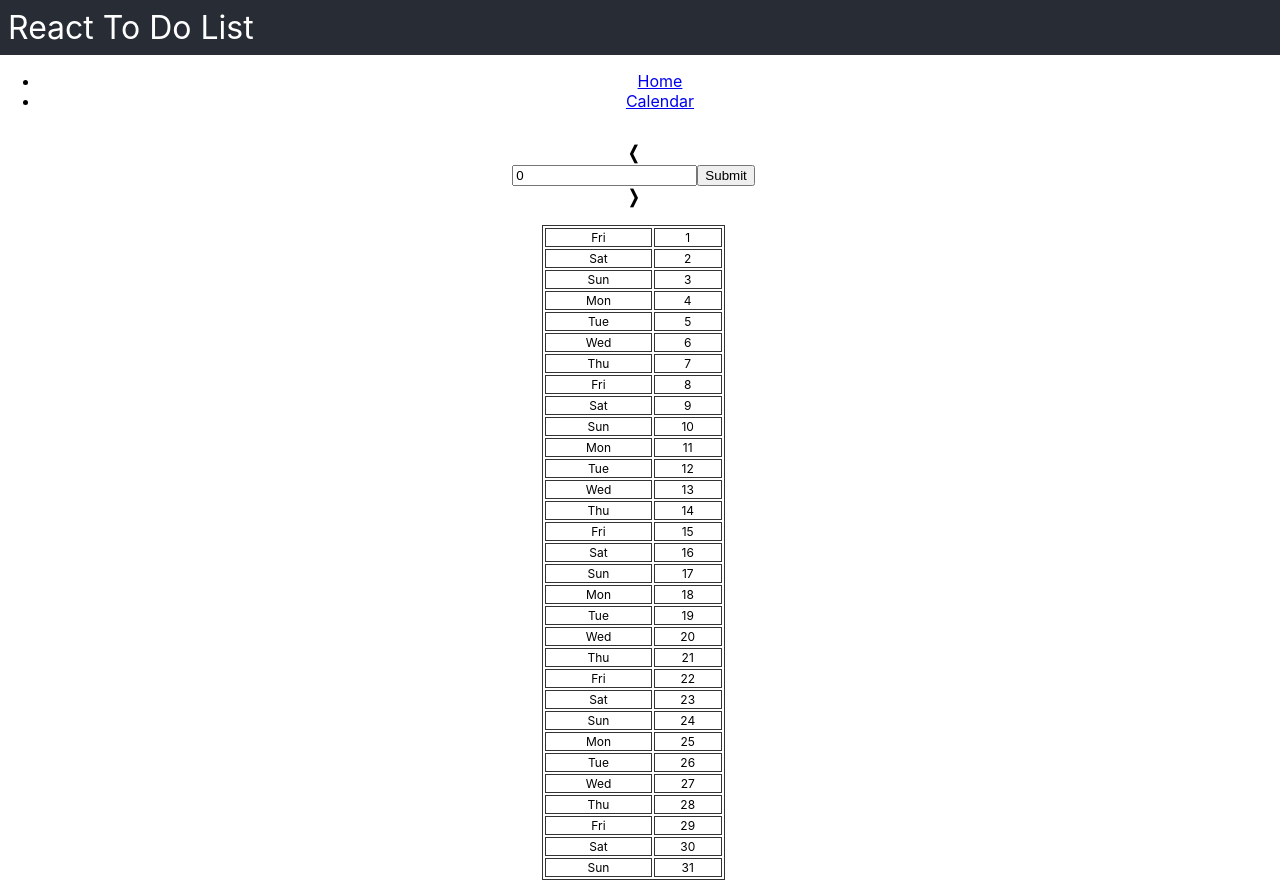
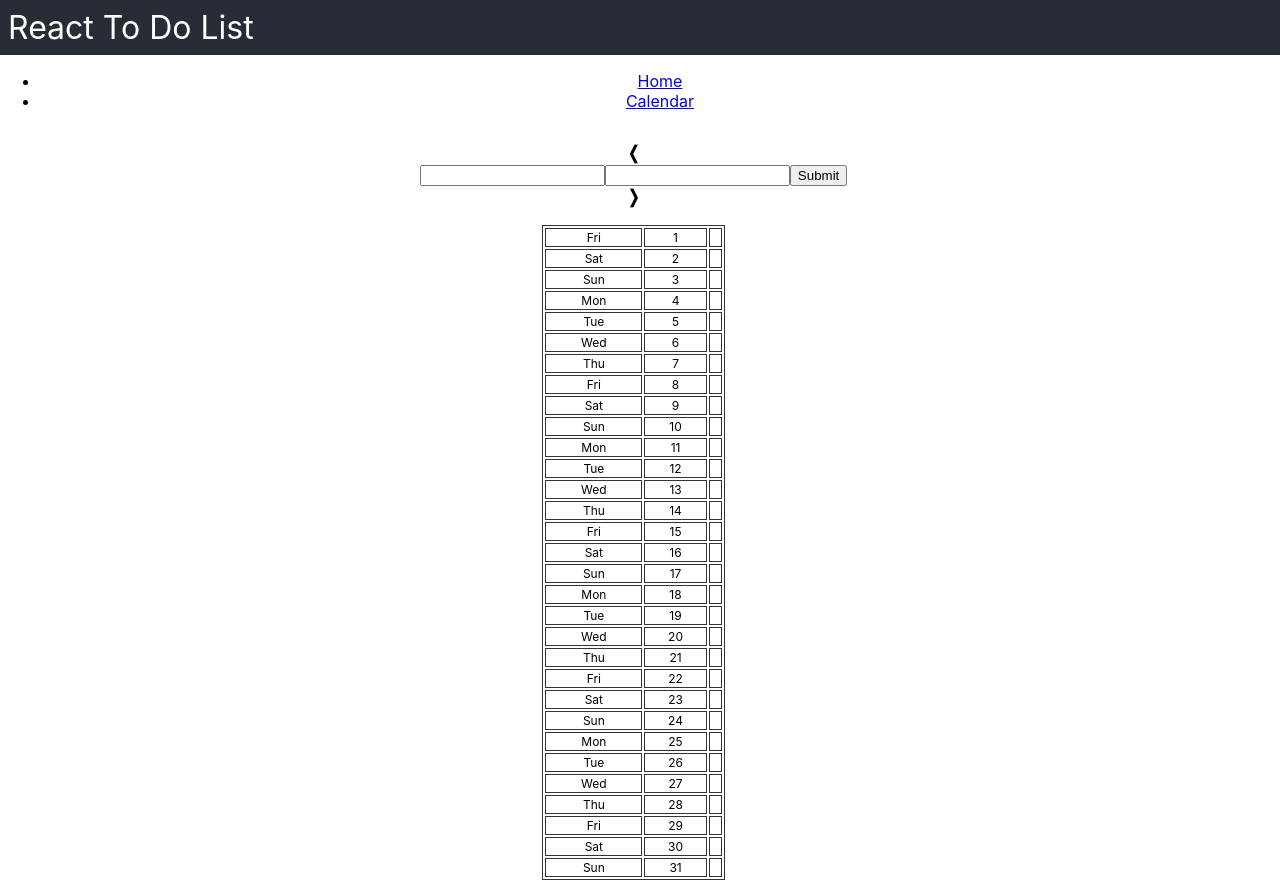
Before and after one commit to Skyrlon/react-todo-list, a React (Create React App) app: page /calendar in a window 1280 px wide. Both pictures are taken after a click on the element 163 px from the left and 561 px from the top of the page. Built offline with nearby package versions, Linux system fonts and the light colour scheme.

Commit message:
added another input to choose a specific month

```diff
--- a/src/components/Calendar.jsx
+++ b/src/components/Calendar.jsx
@@ -52,7 +52,10 @@ const StyledCalendar = styled.div`
 const Calendar = ({ todos }) => {
   const [year, setYear] = useState(new Date(Date.now()).getFullYear());
 
-  const [dateGoingToSubmit, setDateGoingToSubmit] = useState(year);
+  const [yearGoingToSubmit, setYearGoingToSubmit] = useState(year);
+  const [monthGoingToSubmit, setMonthGoingToSubmit] = useState("");
+
+  const [dateAsked, setDateAsked] = useState(year);
 
   const monthsNames = [
     "January",
@@ -75,12 +78,12 @@ const Calendar = ({ todos }) => {
     let array = [];
     if (calendarFormat === "year") {
       monthsNames.forEach((month, index) => {
-        let daysInMonth = new Date(dateGoingToSubmit, index + 1, 0).getDate();
+        let daysInMonth = new Date(dateAsked, index + 1, 0).getDate();
         let days = [];
         for (let i = 0; i < daysInMonth; i++) {
           days.push({
             name: new Intl.DateTimeFormat("en-US", { weekday: "short" }).format(
-              new Date(`${i + 1} ${month} ${dateGoingToSubmit}`)
+              new Date(`${i + 1} ${month} ${dateAsked}`)
             ),
             number: i + 1,
           });
@@ -88,12 +91,16 @@ const Calendar = ({ todos }) => {
         array.push({ id: monthsNames.indexOf(month), name: month, days: days });
       });
     } else if (calendarFormat === "month") {
-      let daysInMonth = new Date(year, dateGoingToSubmit + 1, 0).getDate();
+      let daysInMonth = new Date(
+        year,
+        monthsNames.indexOf(dateAsked.split(" ")[0]) + 1,
+        0
+      ).getDate();
       for (let i = 0; i < daysInMonth; i++) {
         let day = {
           id: i,
           name: new Intl.DateTimeFormat("en-US", { weekday: "short" }).format(
-            new Date(`${i + 1} ${monthsNames[dateGoingToSubmit]} ${year}`)
+            new Date(`${i + 1} ${dateAsked}`)
           ),
           number: i + 1,
         };
@@ -103,13 +110,19 @@ const Calendar = ({ todos }) => {
     return array;
   };
 
+  const handleDateSubmit = (e) => {
+    e.preventDefault();
+    setCalendarFormat("month");
+    setDateAsked(`${monthGoingToSubmit} ${yearGoingToSubmit}`);
+  };
+
   const [calendar, setCalendar] = useState([]);
 
   useEffect(
     () => {
       setCalendar(setUpCalendar());
     }, // eslint-disable-next-line
-    [dateGoingToSubmit]
+    [dateAsked]
   );
 
   return (
@@ -125,17 +138,22 @@ const Calendar = ({ todos }) => {
           &#10092;
         </div>
 
-        <form
-          onSubmit={(e) => {
-            e.preventDefault();
-            setYear(dateGoingToSubmit);
-          }}
+        <form //marche pas car calendarFormat ne change pas, si year mettre un seul input, si month mettre un input pour les mois et un autre pour l'année
+          onSubmit={handleDateSubmit}
         >
+          <input
+            name="month-input"
+            type="text"
+            value={monthGoingToSubmit}
+            onChange={(e) => {
+              setMonthGoingToSubmit(e.target.value);
+            }}
+          />
           <input
             name="year-input"
             type="text"
-            value={dateGoingToSubmit}
-            onChange={(e) => setDateGoingToSubmit(e.target.value)}
+            value={yearGoingToSubmit.year}
+            onChange={(e) => setYearGoingToSubmit(e.target.value)}
           />
           <input type="submit" />
         </form>
@@ -158,7 +176,7 @@ const Calendar = ({ todos }) => {
               key={month.id}
               onClick={() => {
                 setCalendarFormat("month");
-                setDateGoingToSubmit(monthsNames.indexOf(month.name));
+                setDateAsked(`${month.name} ${year}`);
                 setUpCalendar();
               }}
             >
@@ -215,6 +233,36 @@ const Calendar = ({ todos }) => {
                 <tr key={day.id}>
                   <td>{day.name}</td>
                   <td>{day.number}</td>
+                  {todos.filter(
+                      (todo) =>
+                        todo.deadline ===
+                        `${year}-${
+                          monthsNames.indexOf(monthGoingToSubmit) + 1 < 10 //check if number is inferior to ten, to add or not a 0 before number
+                            ? `0${monthsNames.indexOf(monthGoingToSubmit) + 1}`
+                            : monthsNames.indexOf(monthGoingToSubmit) + 1
+                        }-${day.number < 10 ? `0${day.number}` : day.number}` //check if number is inferior to ten, to add or not a 0 before number
+                    ).length > 0 ? (
+                      todos.map(
+                        (todo) =>
+                          todo.deadline ===
+                            `${year}-${
+                              monthsNames.indexOf(monthGoingToSubmit) + 1 < 10 //check if number is inferior to ten, to add or not a 0 before number
+                                ? `0${monthsNames.indexOf(monthGoingToSubmit) + 1}`
+                                : monthsNames.indexOf(monthGoingToSubmit) + 1
+                            }-${
+                              day.number < 10 ? `0${day.number}` : day.number //check if number is inferior to ten, to add or not a 0 before number
+                            }` && (
+                            <td
+                              key={todo.id}
+                              className={`priority-${todo.priority}`}
+                            >
+                              {todo.title}
+                            </td>
+                          )
+                      )
+                    ) : (
+                      <td key={day.number}></td>
+                    )}
                 </tr>
               ))}
             </tbody>
```
